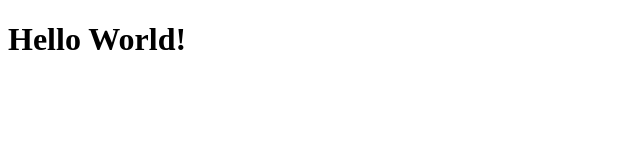
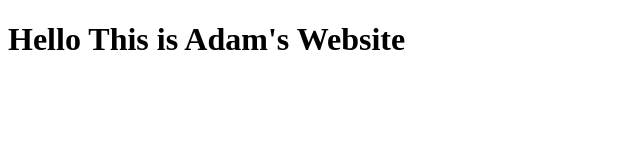
Before and after one commit to adamward2006/adamward2006.github.io, a plain HTML site: page index.html in a window 1280 px wide. Shown: the whole page, without its empty margins (0-640 px from the left). Drawn offline with Linux system fonts and the light colour scheme.

Commit message:
changed title

```diff
--- a/index.html
+++ b/index.html
@@ -5,7 +5,7 @@
 </head>
 <body>
 
-<h1>Hello World!</h1>
+<h1>Hello This is Adam's Website</h1>
 
 </body>
 </html>
```
